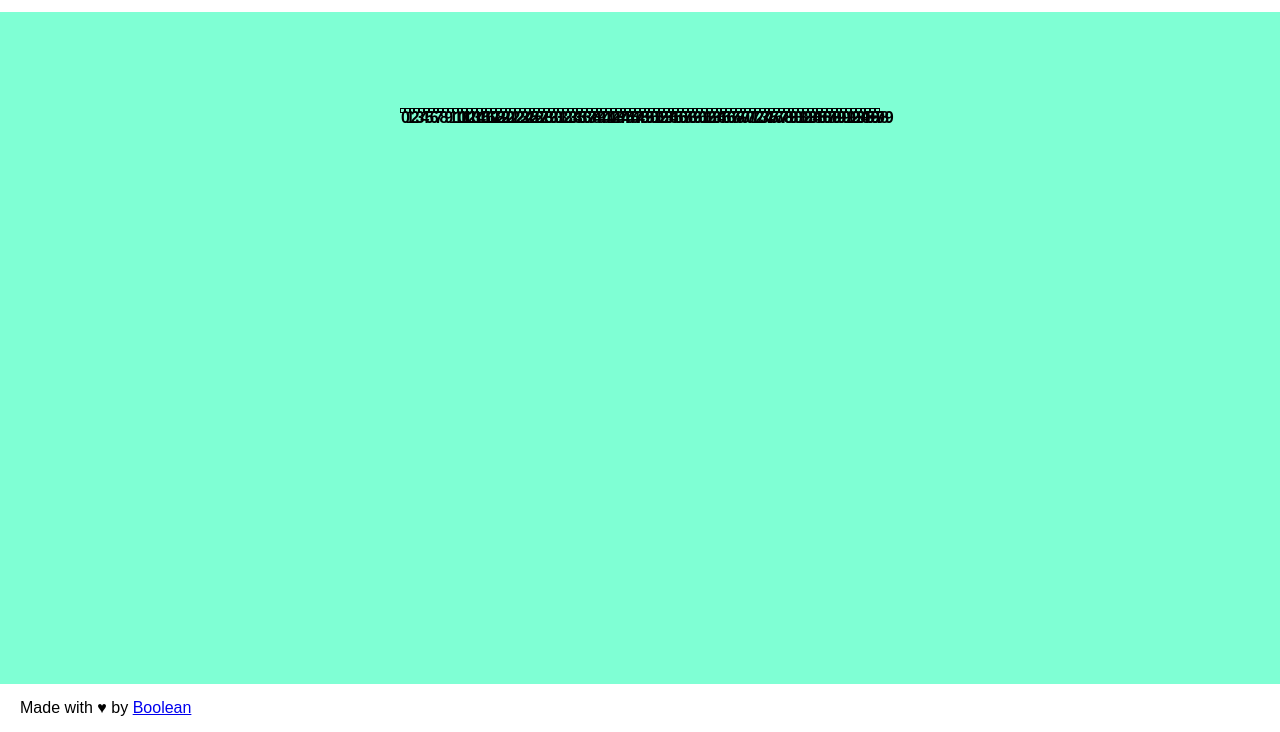
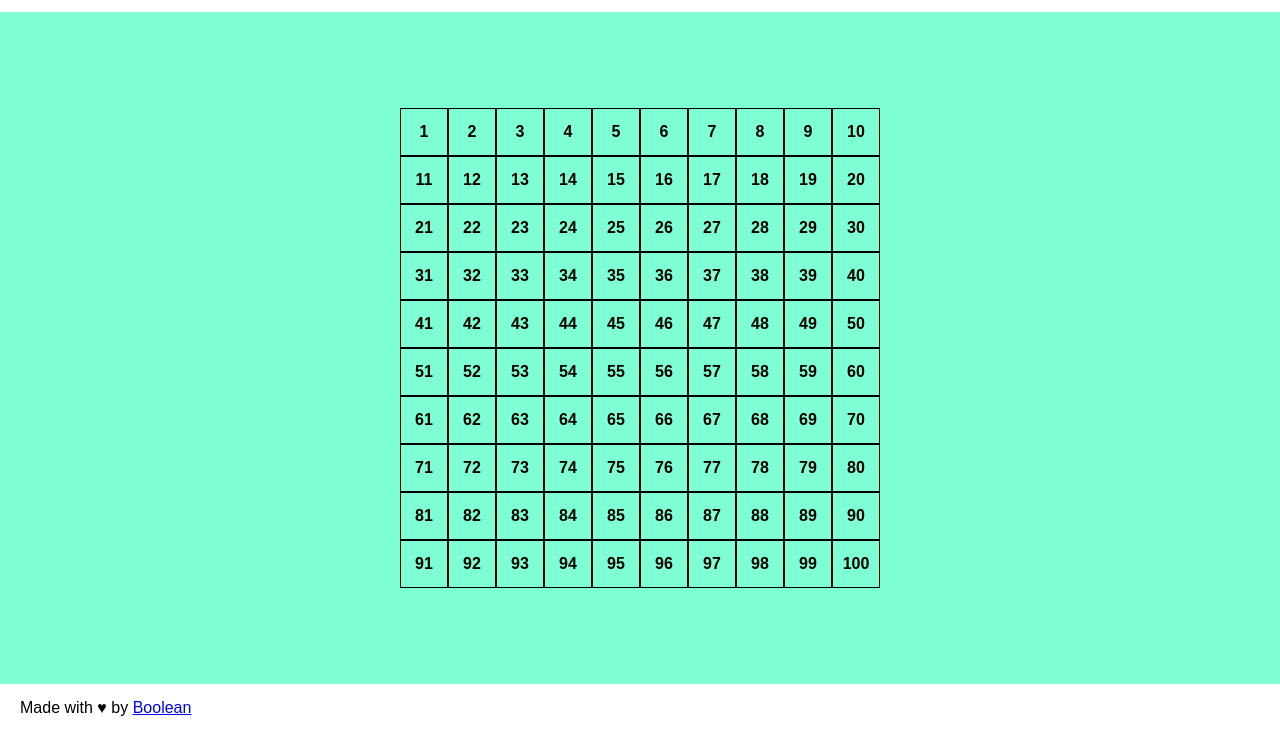
Before and after one commit to ieeah/js-campominato-dom, a plain HTML site: page index.html in a window 1280 px wide. Both pictures are taken after a click on the button "Play". Shown: the part 68-800 px from the top of the page. Drawn offline with Linux system fonts and the light colour scheme.

Commit message:
ne sono uscito fuori

```diff
--- a/css/style.css
+++ b/css/style.css
@@ -69,6 +69,11 @@ main {
     color: white;
 }
 
+.square.bomb {
+    background-color: red;
+    color: white;
+}
+
 footer {
 text-align: left;
 }
--- a/js/main.js
+++ b/js/main.js
@@ -18,19 +18,17 @@ const selector = document.getElementById('level');
 const main = document.querySelector('main');
 const wrapGrid = document.querySelector('.wrap_grid');
 
-//variables
-let totSquares = 0;
-let rowSquares = 0;
-const maxBombs = 16;
-let maxAttempts = totSquares - maxBombs;
-
-
-
 
 // al click bisogna creare n div.square in base al livello di difficoltà selezionato dall'utente
 playBtn.addEventListener('click', function() {
+
+    let totSquares = 0;
+    let rowSquares = 0;
+    const maxBombs = 16;
+
     //reset del contenuto di wrap_grid
     console.log('play clicked');
+
     wrapGrid.innerHTML = '';
     // ottenimento del valore di difficoltà
     const size = selector.value;
@@ -49,25 +47,22 @@ playBtn.addEventListener('click', function() {
             totSquares = 49;
             rowSquares = 7;
     }
-    // creazione dei div in base al livello di difficoltà
-    for (let i = 0; i < totSquares; i++) {
-        const grid = createSquare(i, totSquares);
+    let maxAttempts = totSquares - maxBombs;
+    const bombList = bombs(maxBombs, totSquares);
+    // per totSquares volte
+    for (let i = 1; i < totSquares + 1; i++) {
+        const grid = createSquare(i, rowSquares, bombList);
         wrapGrid.append(grid);
     }
 
 
+
     // generare 16 numeri casuali e inserirli nell'array se non presenti
 
-    const bombList = bombs(maxBombs, totSquares);
+
     console.log('lista bombe', bombList);
 
-    // innerText dell'elemento cliccato è presente in bomblist?
-    // si? cell.classList.add('bomb');
-    // no?
 
-    if (bombList.includes(square.innerText)) {
-        console.log('bomb clicked');
-    }
 });
 
 
@@ -118,20 +113,33 @@ Proviamo sempre prima con dei console.log() per capire se stiamo ricevendo i dat
 
 
 // funzioni
-function createSquare(num, rowSquares) {
+function createSquare(i, rowSquares, listabombe) {
         //creazione dell'elemento
         const square = document.createElement('div');
         // aggiunta della classe square
         square.classList.add('square');
         // all'interno inseriamo il numero di index
-        square.append(num);
+        square.append(i);
         // inseriamo le dimensioni di ogni singola cella
         square.style.width = `calc(100% / ${rowSquares})`;
         square.style.height = `calc(100% / ${rowSquares})`;
         //inseriamo il listener al click
         square.addEventListener('click', function() {
             //aggiungiamo la classe active alle celle al click
-        square.classList.add('active');
+            square.classList.add('active');
+            console.log(square.innerText);
+            // quando clicchiamo sul quadratino ci prendiamo il suo innerText e lo compariamo con gli elementi inclusi in bomblist
+            if (listabombe.includes(parseInt(square.innerText))) {
+                console.log('bomba');
+                // è presente, si aggiunge la classe bomba
+                square.classList.add('bomb');
+                // codice endgame
+            } else {
+                // non è presente, lo inseriamo nella lista dei tentativi come numero e non come stringa
+                // quando la lista dei tentativi.length è uguale a al valore di maxAttempts la partita è vinta
+            }
+
+
     });
 return square;
 }
```
